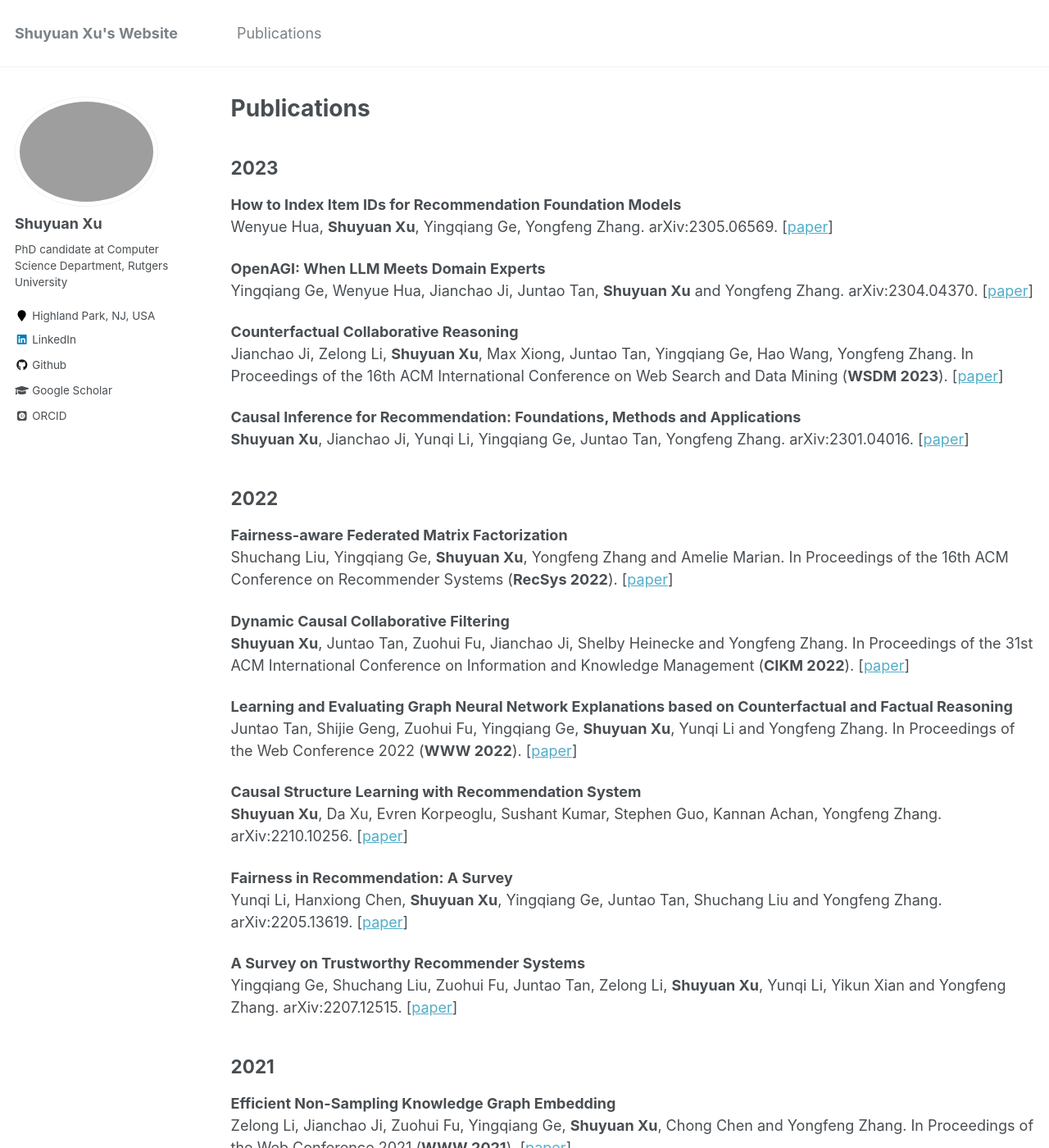
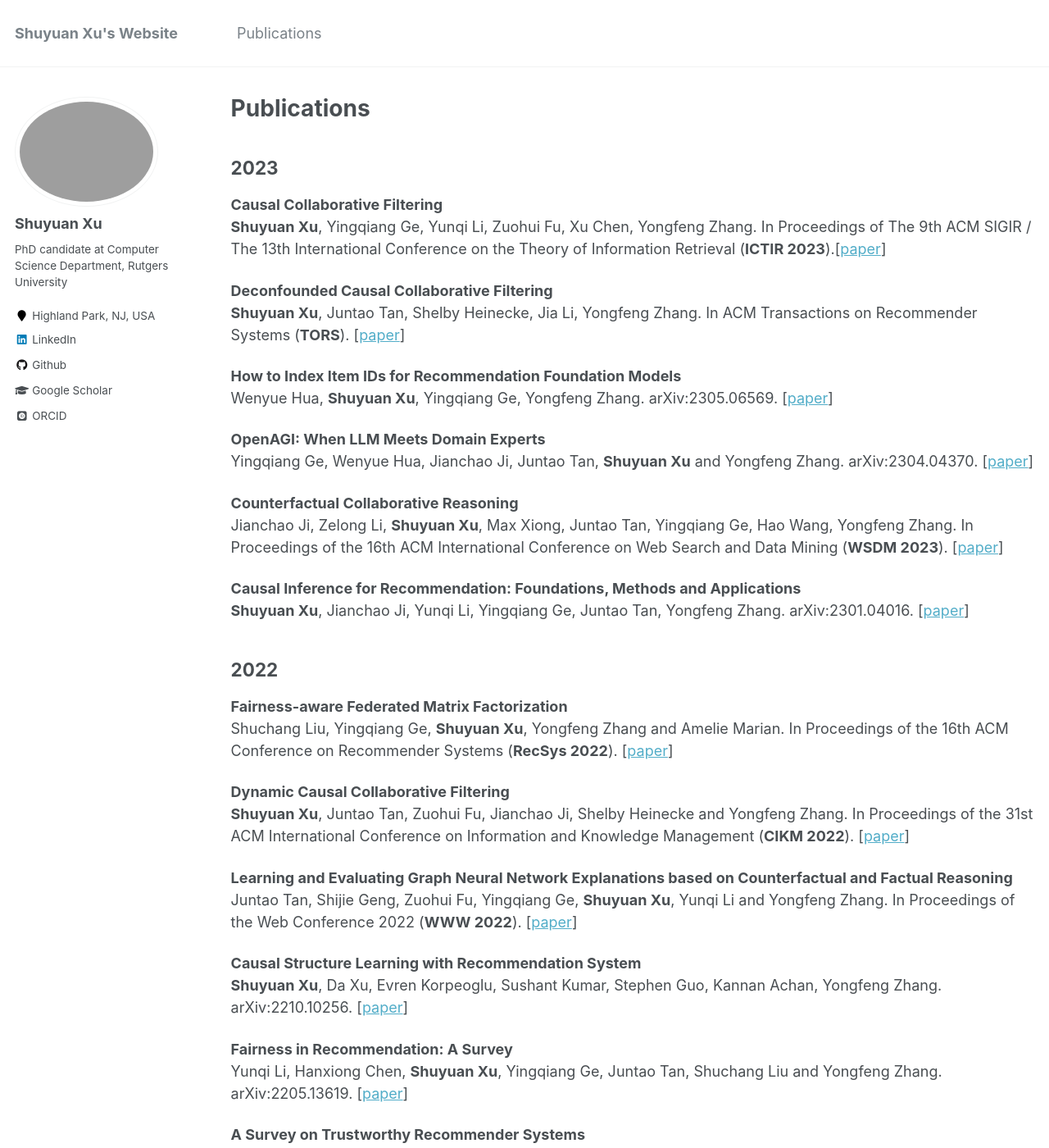
Before and after one commit to shuyuan-x/shuyuan-x.github.io, a Jekyll site: the page built from _pages/publications.md, in a window 1280 px wide and 1400 px high. Shown: the whole window at 82% size. Built offline with Jekyll 4.4.1, drawn with Linux system fonts in a browser that asks for light colours; some web fonts are replaced; some of the changed text lies outside the part shown.

Commit message:
Update publications.md

```diff
--- a/_pages/publications.md
+++ b/_pages/publications.md
@@ -7,6 +7,12 @@ author_profile: true
 
 2023
 ---
+__Causal Collaborative Filtering__
+__Shuyuan Xu__, Yingqiang Ge, Yunqi Li, Zuohui Fu, Xu Chen, Yongfeng Zhang. In Proceedings of The 9th ACM SIGIR / The 13th International Conference on the Theory of Information Retrieval (__ICTIR 2023__).[[paper]()]
+
+__Deconfounded Causal Collaborative Filtering__
+__Shuyuan Xu__, Juntao Tan, Shelby Heinecke, Jia Li, Yongfeng Zhang. In ACM Transactions on Recommender Systems (__TORS__). [[paper](https://arxiv.org/abs/2110.07122)]
+
 __How to Index Item IDs for Recommendation Foundation Models__
 Wenyue Hua, __Shuyuan Xu__, Yingqiang Ge, Yongfeng Zhang. arXiv:2305.06569. [[paper](https://arxiv.org/abs/2305.06569v2)]
 
```
Also changed, not shown: other parts of _pages/publications.md (+0 -6 lines).
